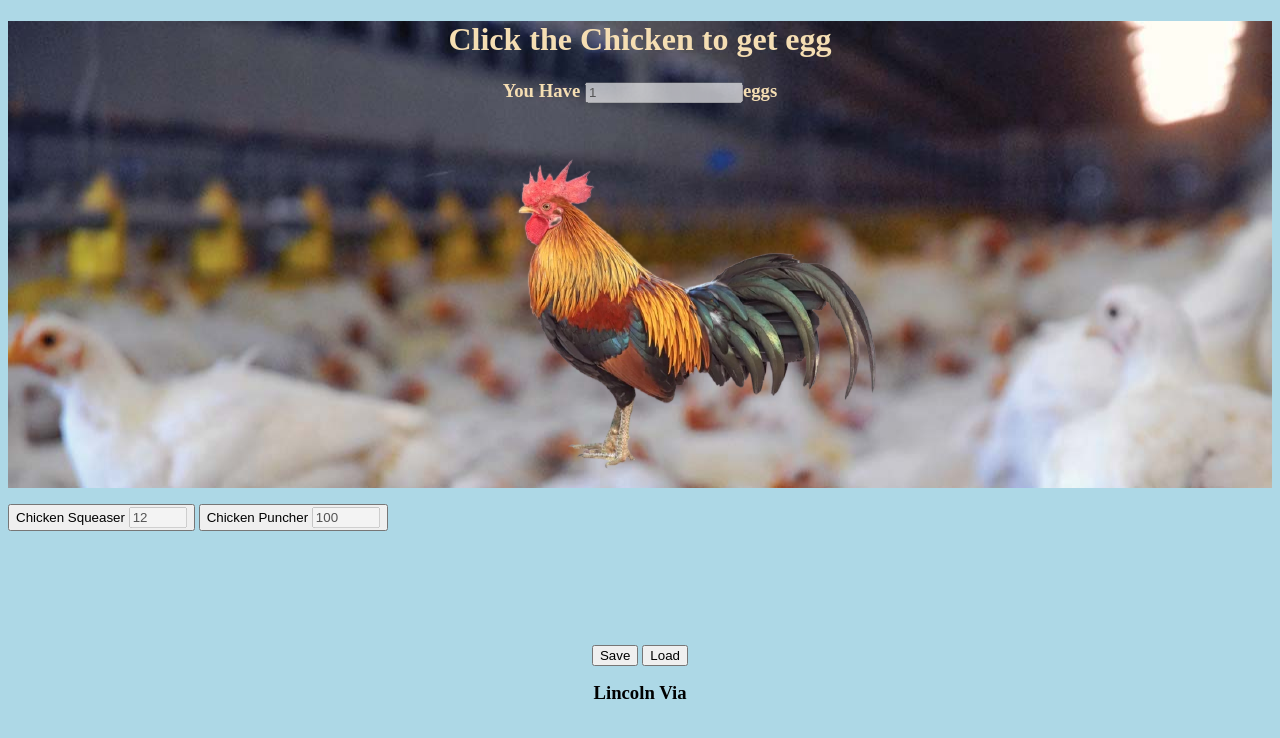
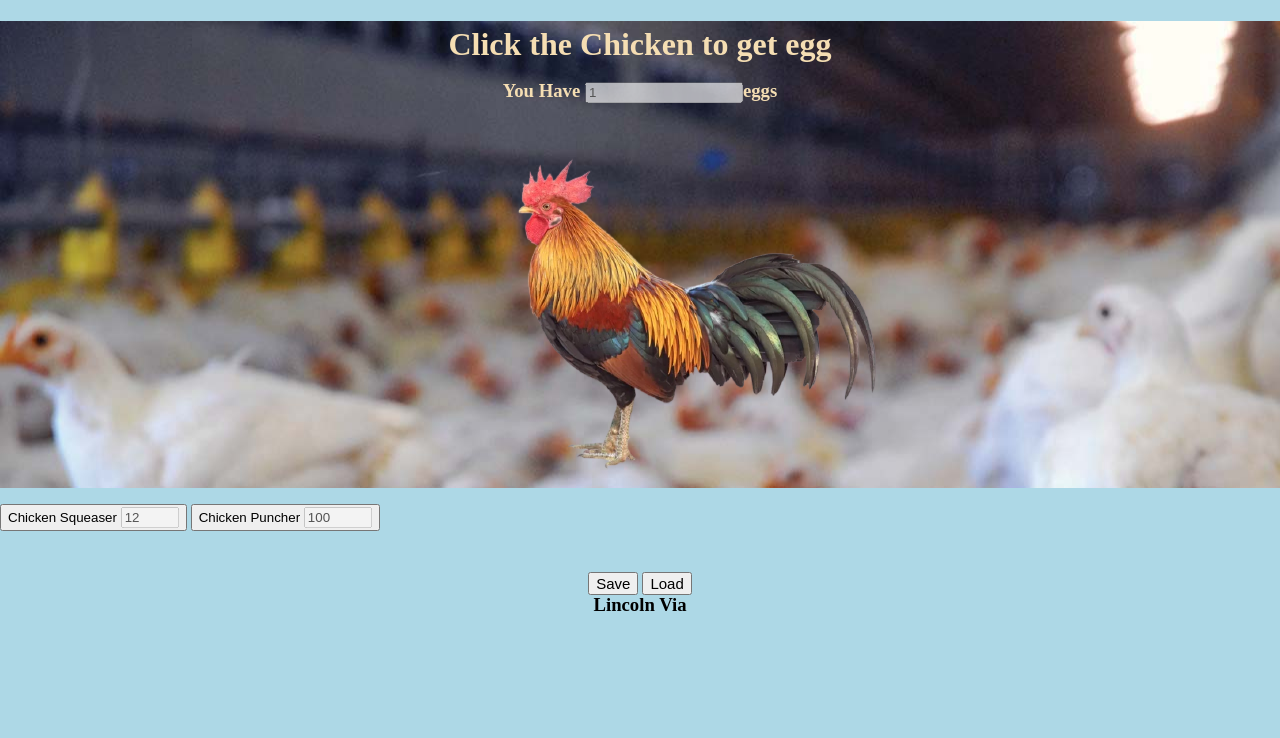
Before and after one commit to LincolnVia/ChickenClicker, a plain HTML site: page index.html in a window 1280 px wide. Drawn offline with Linux system fonts and the light colour scheme.

Commit message:
Update styles.css

```diff
--- a/styles.css
+++ b/styles.css
@@ -1,6 +1,8 @@
 #Title {
+  top: 5px;
   text-align: center;
   position: relative;
+  color: wheat;
 }
 
 #AmountEgg {
@@ -10,13 +12,9 @@ body {
   text-align: center;
   position: relative;
   background-color: lightblue;
-  height: 100%;
-  overflow: hidden;
+  margin: 0;
 }
 
-#Title {
-  color: wheat;
-}
 #YouHave {
   color: wheat;
 }
@@ -33,13 +31,13 @@ body {
 }
 #Credits {
   text-align: center;
-  top: 55px;
+  top: 5px;
 
   position: relative;
 }
 #LincolnVia {
   text-align: center;
-  top: 78px;
+  top: 40px;
 
   position: relative;
 }
@@ -49,3 +47,13 @@ body {
 #PuncherCost {
   width: 60px;
 }
+#Save {
+  font-size: 15px;
+  bottom: 23px;
+  position: relative;
+}
+#Load {
+  font-size: 15px;
+  bottom: 23px;
+  position: relative;
+}
```
